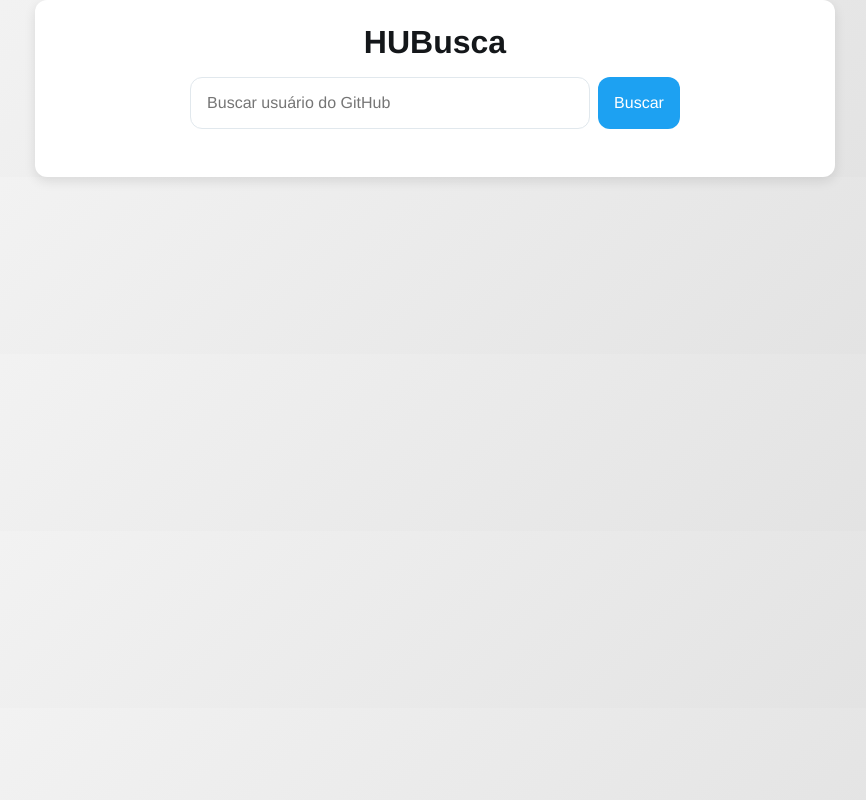
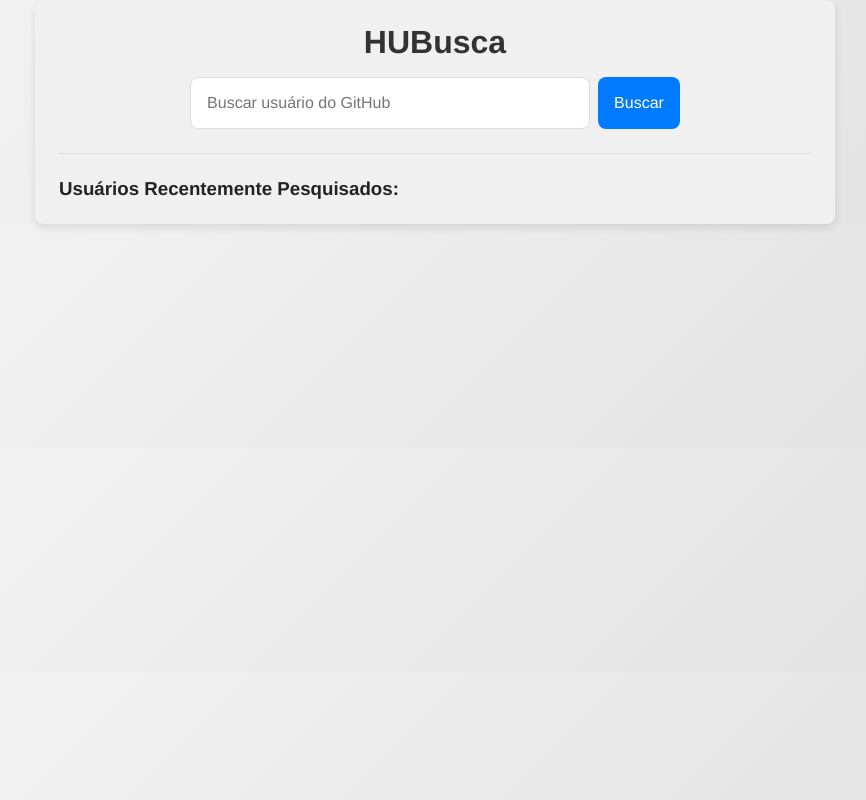
Before and after one commit to matheuscampos-it/hubusca, a React (Create React App) app: page / in a window 1280 px wide. Shown: the whole page, without its empty margins (205-1071 px from the left). Built offline with nearby package versions, Linux system fonts and the light colour scheme.

Commit message:
Adicionada a função de usuários pesquisados recentemente

```diff
--- a/src/App.js
+++ b/src/App.js
@@ -1,7 +1,7 @@
 import React from 'react';
 import { ThemeProvider } from 'styled-components';
 import GlobalStyles from './styles/GlobalStyles';
-import theme from './styles/theme';
+import { theme } from './styles/theme';
 import Home from './pages/Home';
 
 function App() {
--- a/src/components/SearchBar.js
+++ b/src/components/SearchBar.js
@@ -1,7 +1,8 @@
-import React, { useState } from 'react';
+import React, { useState, useEffect } from 'react';
 import styled from 'styled-components';
 import { fetchUserData, fetchUserRepos } from '../services/api';
-import UserCard from './UserCard'; // Assumindo que UserCard será atualizado para mostrar dados reais
+import { addRecentUser, getRecentUsers } from '../services/localStorage';
+import UserCard from './UserCard';
 
 const Form = styled.form`
   display: flex;
@@ -34,11 +35,33 @@
   }
 `;
 
+const RecentUsersList = styled.div`
+  margin-top: ${({ theme }) => theme.spacing.large};
+  border-top: 1px solid ${({ theme }) => theme.colors.border};
+  padding-top: ${({ theme }) => theme.spacing.large};
+`;
+
+const RecentUser = styled.div`
+  padding: ${({ theme }) => theme.spacing.medium};
+  border-bottom: 1px solid ${({ theme }) => theme.colors.border};
+  cursor: pointer;
+  transition: background-color 0.3s;
+
+  &:hover {
+    background-color: ${({ theme }) => theme.colors.hover};
+  }
+`;
+
 const SearchBar = () => {
   const [username, setUsername] = useState('');
   const [user, setUser] = useState(null);
   const [repos, setRepos] = useState([]);
   const [error, setError] = useState(null);
+  const [recentUsers, setRecentUsers] = useState([]);
+
+  useEffect(() => {
+    setRecentUsers(getRecentUsers());
+  }, []);
 
   const handleSubmit = async (e) => {
     e.preventDefault();
@@ -48,8 +71,21 @@
       const userRepos = await fetchUserRepos(username);
       setUser(userData);
       setRepos(userRepos);
+      addRecentUser(userData);
+      setRecentUsers(getRecentUsers()); // Atualiza a lista de usuários recentes
     } catch (error) {
       setError('Usuário não encontrado ou erro na requisição.');
+    }
+  };
+
+  const handleRecentUserClick = async (login) => {
+    try {
+      const userData = await fetchUserData(login);
+      const userRepos = await fetchUserRepos(login);
+      setUser(userData);
+      setRepos(userRepos);
+    } catch (error) {
+      setError('Erro ao carregar dados do usuário.');
     }
   };
 
@@ -66,6 +102,15 @@
       </Form>
       {error && <p>{error}</p>}
       {user && <UserCard user={user} repos={repos} />}
+      <RecentUsersList>
+        <h3>Usuários Recentemente Pesquisados:</h3>
+        {recentUsers.map(user => (
+          <RecentUser key={user.login} onClick={() => handleRecentUserClick(user.login)}>
+            <img src={user.avatar_url} alt={user.login} style={{ width: '40px', borderRadius: '50%' }} />
+            <span>{user.login}</span>
+          </RecentUser>
+        ))}
+      </RecentUsersList>
     </div>
   );
 };
--- /dev/null
+++ b/src/services/localStorage.js
@@ -0,0 +1,13 @@
+const RECENT_USERS_KEY = 'recentUsers';
+
+export const addRecentUser = (user) => {
+    const users = JSON.parse(localStorage.getItem(RECENT_USERS_KEY)) || [];
+    if (!users.find(u => u.login === user.login)) {
+      users.push(user);
+      localStorage.setItem(RECENT_USERS_KEY, JSON.stringify(users));
+    }
+  };
+
+  export const getRecentUsers = () => {
+    return JSON.parse(localStorage.getItem(RECENT_USERS_KEY)) || [];
+  };
--- a/src/styles/theme.js
+++ b/src/styles/theme.js
@@ -1,21 +1,19 @@
-const theme = {
+export const theme = {
     colors: {
-      primary: '#1DA1F2', // Azul inspirado no X
-      secondary: '#657786', // Cinza escuro para textos
-      background: '#ffffff', // Branco limpo
-      text: '#14171A', // Preto para contrastar
-      cardBackground: '#ffffff',
-      border: '#E1E8ED', // Cinza claro para bordas
-      accent: '#FF4500', // Laranja para elementos de destaque
+      background: '#f0f0f0',
+      text: '#333',
+      border: '#ddd',
+      primary: '#007bff',
+      accent: '#0056b3',
+      hover: '#e6e6e6',
+      cardBackground: '#fff',
+      secondary: '#555'
     },
     spacing: {
       small: '8px',
       medium: '16px',
-      large: '24px',
-      xlarge: '32px',
+      large: '24px'
     },
-    borderRadius: '12px', // Bordas mais arredondadas para um visual mais moderno
-    boxShadow: '0 4px 12px rgba(0, 0, 0, 0.1)', // Sombra suave para dar profundidade
+    borderRadius: '8px',
+    boxShadow: '0 4px 8px rgba(0, 0, 0, 0.1)'
   };
-
-  export default theme;
```
Also changed, not shown: src/utils/localStorage.js (deleted).
